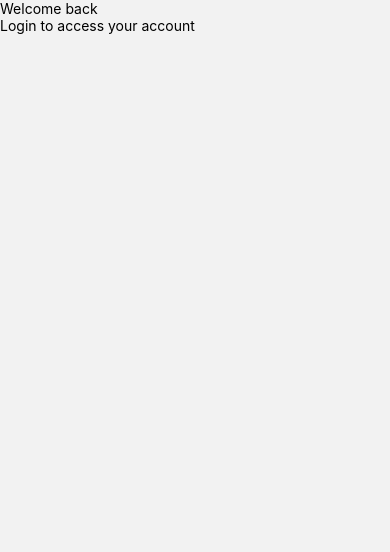
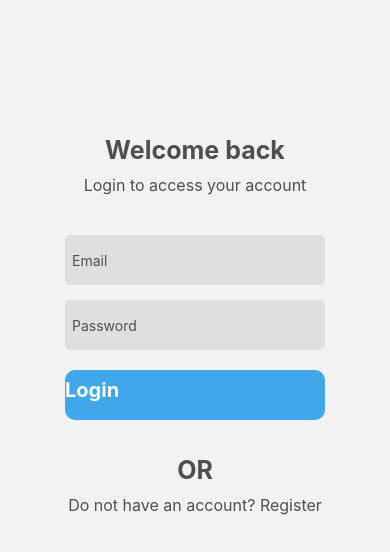
Before and after one commit to b-sandrine/ner_mob, a React Native app: screen /login in a window 390 px wide. Shown: the top 552 px of the page. Built offline with nearby package versions, Linux system fonts and the light colour scheme.

Commit message:
Added login page

```diff
--- a/src/pages/Login/Login.js
+++ b/src/pages/Login/Login.js
@@ -1,14 +1,79 @@
-import { TextInput,Text, View } from "react-native";
+import { Text, View, StyleSheet , TextInput} from "react-native";
+// import Input from "../../components/Input";
+import { useState } from "react";
+import CustomButton from "../../components/CustomButton";
 
 export default function Login() {
+    const [inputValue, setInputValue] = useState('');
+
+    const handleInputChange = (text) => {
+        setInputValue(text);
+    }
     return (
-        <View>
-            <Text>Welcome back</Text>
-            <Text>Login to access your account</Text>
-
+        <View style={styles.container}>
+            <View style={styles.textContainer}>
+                <Text style={styles.text}>Welcome back</Text>
+                <Text style={styles.minText}>Login to access your account</Text>
+            </View>
             <View>
-                <TextInput></TextInput>
+                <TextInput
+                    placeholder="Email"
+                    style={styles.textInput}
+                    onChangeText={handleInputChange}
+                    value={inputValue}
+                />
+                <TextInput
+                    placeholder="Password"
+                    style={styles.textInput}
+                    onChangeText={handleInputChange}
+                    value={inputValue}
+                />
+                <CustomButton
+                    title="Login"
+                />
+            </View>
+            <View style={styles.textContainer}>
+                <Text style={styles.text}>OR</Text>
+                <Text style={styles.minText}>Do not have an account? Register</Text>
             </View>
         </View>
     )
 }
+
+const styles = StyleSheet.create({
+    container: {
+        flex: 1,
+        alignItems: 'center',
+        marginTop: 100,
+        textAlign: 'center'
+    },
+    textContainer: {
+        marginTop: 30,
+        marginBottom: 30,
+        marginLeft: 'auto',
+        marginRight: 'auto',
+    },
+    text: {
+        alignSelf: 'center',
+        fontSize: 25,
+        fontWeight: 'bold',
+        margin: 5,
+        color: '#4F4F4F',
+    },
+    minText: {
+        alignSelf: 'center',
+        fontSize: 16,
+        margin: 5,
+        color: '#4F4F4F',
+    },
+    textInput: {
+        width: 260,
+        height: 50,
+        marginBottom: 10,
+        marginTop: 5,
+        borderRadius: 5,
+        color: '#4F4F4F',
+        padding: 7,
+        backgroundColor: 'rgba(217, 217, 217, 0.76)',
+    }
+})
```
